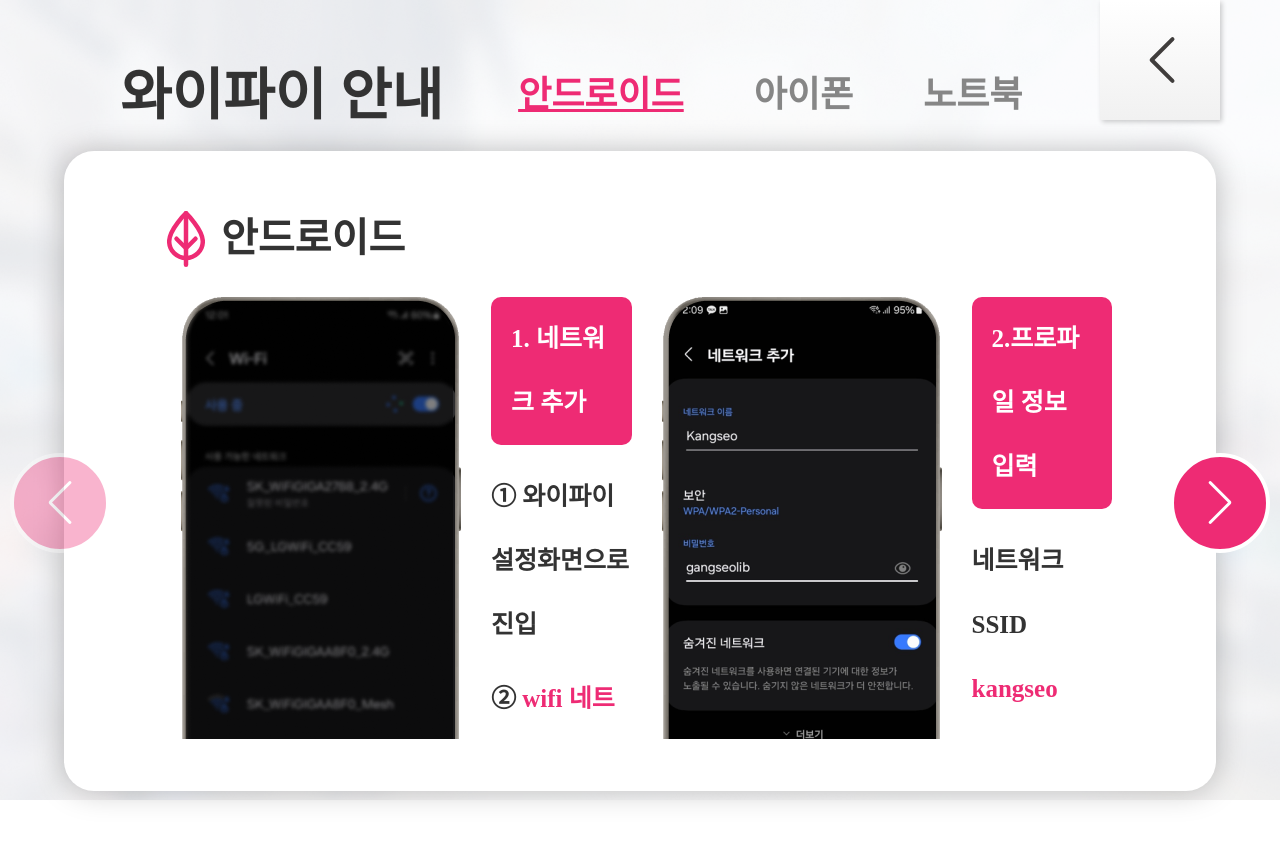
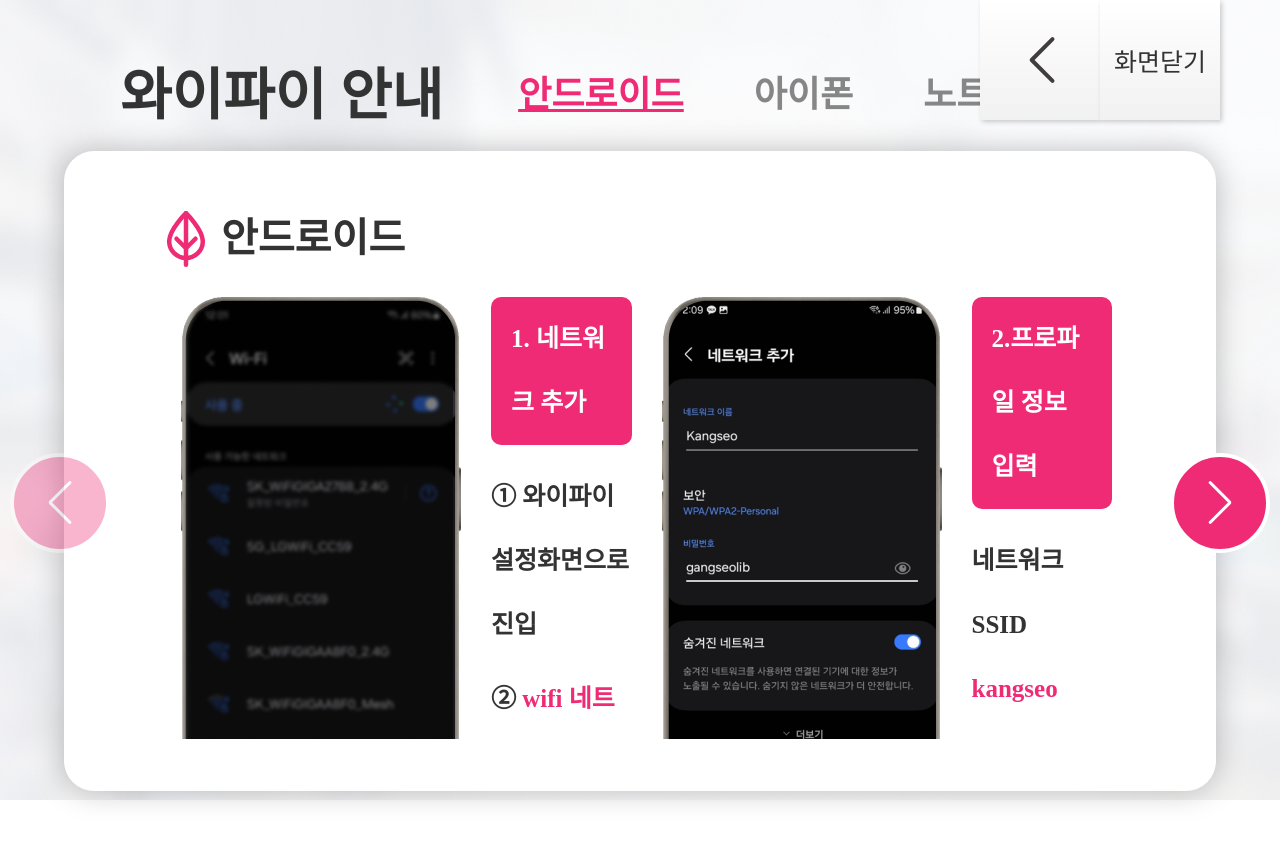
Before and after one commit to hanyong5/gangseoLib, a React (Create React App) app: page /Wifi in a window 1280 px wide. Shown: the top 842 px of the page. Built offline with nearby package versions, Linux system fonts and the light colour scheme; a web font is replaced by a local one.

Commit message:
view close

```diff
--- a/src/components/Layout/TopMenu.js
+++ b/src/components/Layout/TopMenu.js
@@ -21,8 +21,9 @@ function SubTopMenu() {
     navigate(-1); // 이전 페이지로 이동
   };
   const handleClose = () => {
-    window.close(); // 현재 창 닫기
-    alert("화면닫기");
+    //window.close(); // 현재 창 닫기
+    window.open("about:blank", "_self").close();
+    //alert("화면닫기");
   };
   return (
     <div className="TopMenuWrap">
@@ -38,12 +39,12 @@ function SubTopMenu() {
       >
         <TopMenuIcon iconName="iconMenu" />
       </div>
-      {/* <div
+      <div
         className="TopMenu"
         onClick={handleClose}
       >
         화면닫기
-      </div> */}
+      </div>
       {/* </Link> */}
     </div>
   );
```
